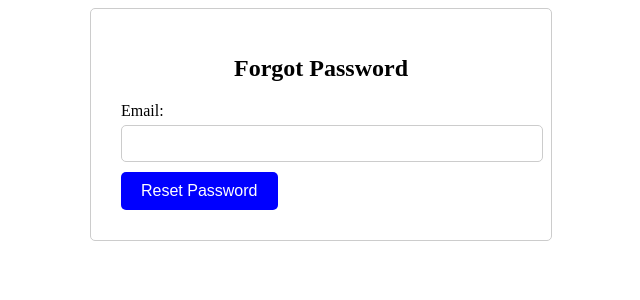
After one commit to Audran-wol/ChildVac, a Python web app: template templates/forgot-password.html in a window 1280 px wide. The commit adds this page. Shown: the top 300 px of the page, without its empty margins (319-959 px from the left). Run offline with Jinja, Linux system fonts and the light colour scheme; the template is opened without the code that fills it, so the values that code supplies are empty.

Commit message:
Initial commit

```diff
--- /dev/null
+++ b/templates/FP style.css
@@ -0,0 +1,48 @@
+.container {
+  width: 400px;
+  margin: 0 auto;
+  padding: 30px;
+  border: 1px solid #ccc;
+  border-radius: 5px;
+  text-align: center;
+}
+
+h1 {
+  font-size: 24px;
+  font-weight: bold;
+  margin-bottom: 20px;
+}
+
+form {
+  text-align: left;
+}
+
+label {
+  display: block;
+  margin-bottom: 5px;
+}
+
+input[type="email"] {
+  width: 100%;
+  padding: 10px;
+  border: 1px solid #ccc;
+  border-radius: 5px;
+  margin-bottom: 10px;
+}
+
+input[type="submit"] {
+  background-color: blue;
+  color: white;
+  border: none;
+  padding: 10px 20px;
+  text-align: center;
+  text-decoration: none;
+  display: inline-block;
+  font-size: 16px;
+  border-radius: 5px;
+  cursor: pointer;
+}
+
+input[type="submit"]:hover {
+  background-color: blue;
+}
--- a/templates/Login.html
+++ b/templates/Login.html
@@ -13,7 +13,7 @@
       <input type="password" id="password" name="password" required>
       <button type="submit">Login</button>
     </form>
-    <p class="signup-link">Don't have an account? <a href="signup-admin.html">Sign up as administrator</a> or <a href="Hospital register.html">Register</a> or <a href="signup-parent.html">Sign up parent</a></p>
+    <p class="signup-link">Don't have an account? <a href="signup-admin.html">Sign up as administrator</a> or <a href="Hospital register.html">Register</a> or <a href="signup-parent.html">Sign up parent</a> <a href="forgot-password.html">Forgot Password?</a></p>
   </div>
   <script src="Login script.js"></script>
 </body>
--- a/templates/Parent home.html
+++ b/templates/Parent home.html
@@ -15,7 +15,6 @@
         <li><a href="view-appointment.html">View Appointment</a></li>
         <li><a href="view-appointment-status.html">View Appointment Status</a></li>
         <li><a href="my-profile.html">My Profile</a></li>
-        <li><a href="change-password.html">Change Password</a></li>
         <li><a href="my-reminder.html">My Reminder</a></li>
       </ul>
     </nav>
--- /dev/null
+++ b/templates/forgot-password.html
@@ -0,0 +1,19 @@
+<!DOCTYPE html>
+<html>
+<head>
+  <title>Forgot Password</title>
+  <link rel="stylesheet" type="text/css" href="FP style.css">
+</head>
+<body>
+  <div class="container">
+    <h1>Forgot Password</h1>
+    <form id="forgot-password-form">
+      <label for="email">Email:</label>
+      <input type="email" id="email" name="email" required>
+
+      <input type="submit" value="Reset Password">
+    </form>
+  </div>
+  <script src="script.js"></script>
+</body>
+</html>
```
Also changed, not shown: templates/Index.html (added, +28 -0 lines), templates/index style.css (added, +45 -0 lines).
